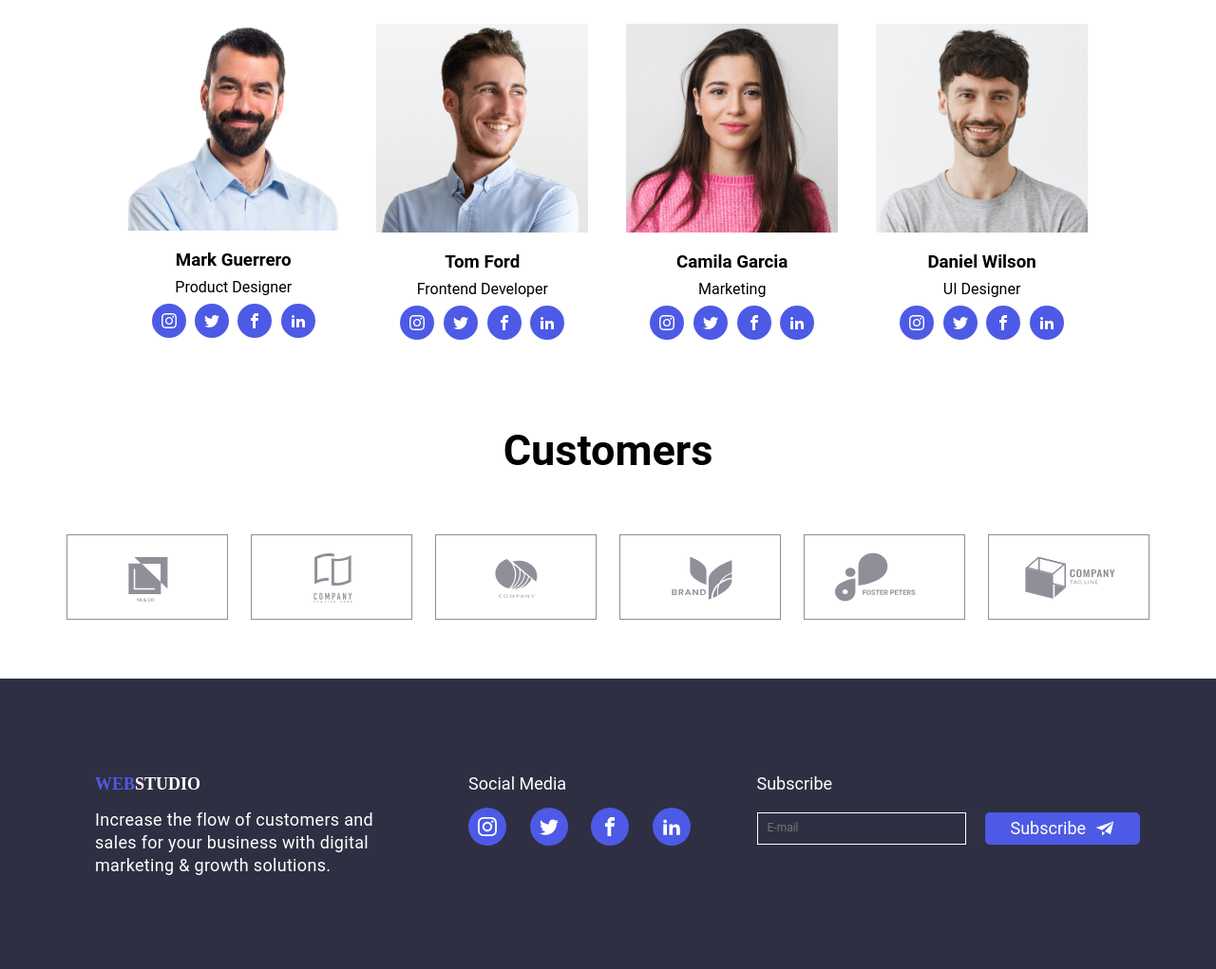
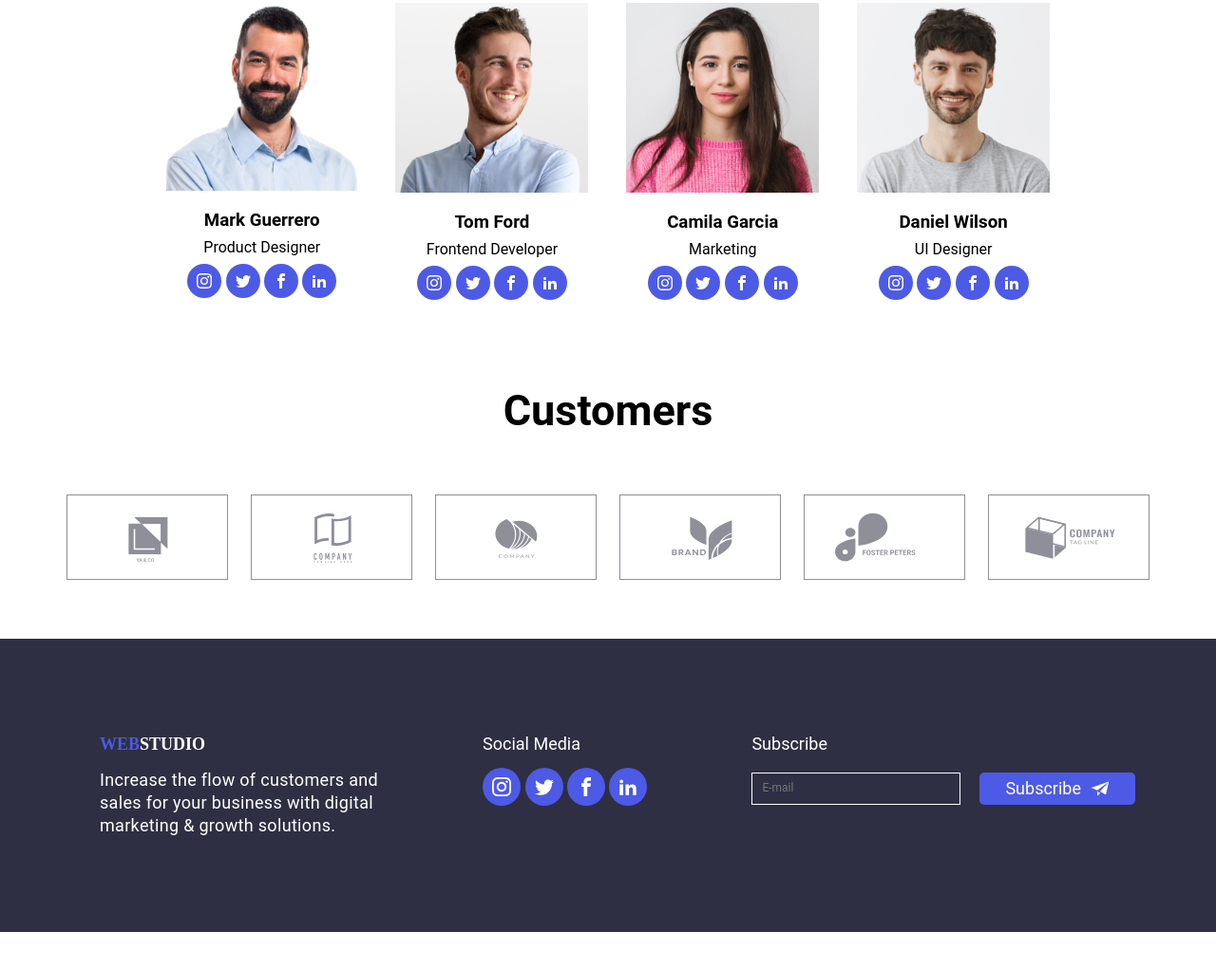
Before and after one commit to LesterDC03/goit-markup-hw-07, a plain HTML site: page index.html in a window 1280 px wide. Shown: the part 1451-2472 px from the top of the page at 95% size. After the commit the page ends 2433 px from the top, so only its background shows below. Drawn offline with nearby package versions, Linux system fonts and the light colour scheme.

Commit message:
commit 02232024

```diff
--- a/css/styles.css
+++ b/css/styles.css
@@ -10,6 +10,8 @@
     padding:0;
     box-sizing: border-box;
 }
+
+
 img {
     display: block;
     max-width: 100%;
@@ -93,16 +95,14 @@ a.navigate:hover{
     font-weight: bold;
     color:var(--IRIS);
 }
-.container,
-.team{
+.container{
     padding-left: 15px;
     padding-right: 15px;
     margin-left: auto;
     margin-right: auto;
+    /* border: 1px solid black; */
 }
 
-/* ul.container1{
-} */
 .container1{
     padding-top: 50px;
     padding-bottom:100px;
@@ -199,7 +199,7 @@ h3.customers{
 }
 .list-footer{
     display:flex;
-
+    justify-content: center;
 
 }
 .customers-list{
@@ -216,7 +216,8 @@ h3.customers{
     margin-bottom: 50px;
 }
 .list-footer-items{
-    padding: 0 50px;
+    margin:0 auto;
+    padding: 0 30px;
 }
 .soc-icons-footer{
     padding-top: 15px;
@@ -232,7 +233,7 @@ p.soc-icons-footer{
     word-wrap: break-word;
 }
 .soc-link-footer{
-    margin-right: 20px;
+    margin: auto;
     /* padding: 15px; */
 }
 .sect-options{
@@ -518,18 +519,15 @@ button:hover, a.sect-options-link:hover{
 
 /*Media Query */
 
-/* @media (min-width: 428px){
-    .container{
-        width: 428px;
+@media (min-width: 428px){
+
+}
+@media (min-width: 768px){
+
+}
+@media (min-width: 1200px){
+    .container,
+    .list-footer{
+        width: 1200px;
     }
 }
-@media (min-width: 768px){
-    .container{
-        width: 768px;
-    }
-} */
-@media (min-width: 1200px){
-    .container{
-        width: auto;
-    }
-}
--- a/index.html
+++ b/index.html
@@ -3,7 +3,7 @@
 <head>
     <meta charset="UTF-8">
     <meta name="viewport" content="width=device-width, initial-scale=1.0">
-    <title>Go-IT-WEBSTUDIO-Homework6</title>
+    <title>Go-IT-WEBSTUDIO-Homework7</title>
     <link rel="stylesheet" href="node_modules/modern-normalize/modern-normalize.css">
     <link rel="stylesheet" href="css/styles.css" />
 
@@ -246,6 +246,7 @@
                     </li>
                 </ul>
             </section>
+            <div class="container">
             <section class="customers">
                 <h2>Customers</h2>
                 <ul class="customers-list">
@@ -326,7 +327,7 @@
                     </a>
                 </div>
             </li>
-            <li>
+            <li class="list-footer-items">
                     <label for="label-subscribe">Subscribe<br>
                         <div class="label-sub-email">
                             <input type="email" class="subscribe-email" placeholder="E-mail">
@@ -343,5 +344,6 @@
         </ul>
     </footer>
     <script src="./js/modal.js" type="text/javascript"></script>
+    <script src="./js/mobile-menu.js" type="text/javascript"></script>
 </body>
 </html>
```
Also changed, not shown: contact.html (+2 -0 lines), portfolio.html (+2 -0 lines).
